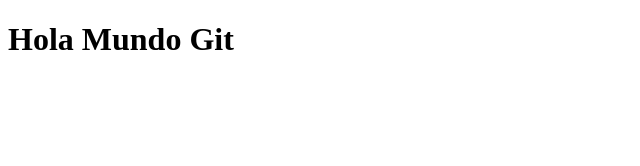
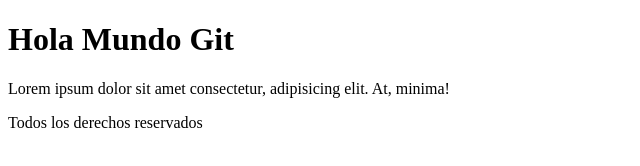
Before and after one commit to CircinuST/Curso, a plain HTML site: page index.html in a window 1280 px wide. Shown: the whole page, without its empty margins (0-640 px from the left). Drawn offline with Linux system fonts and the light colour scheme.

Commit message:
Cambiando contenido

```diff
--- a/index.html
+++ b/index.html
@@ -8,5 +8,7 @@
 </head>
 <body>
     <h1>Hola Mundo Git</h1>
+    <p>Lorem ipsum dolor sit amet consectetur, adipisicing elit. At, minima!</p>
+    <footer>Todos los derechos reservados</footer>
 </body>
 </html>
```
Also changed, not shown: 3 other files.
